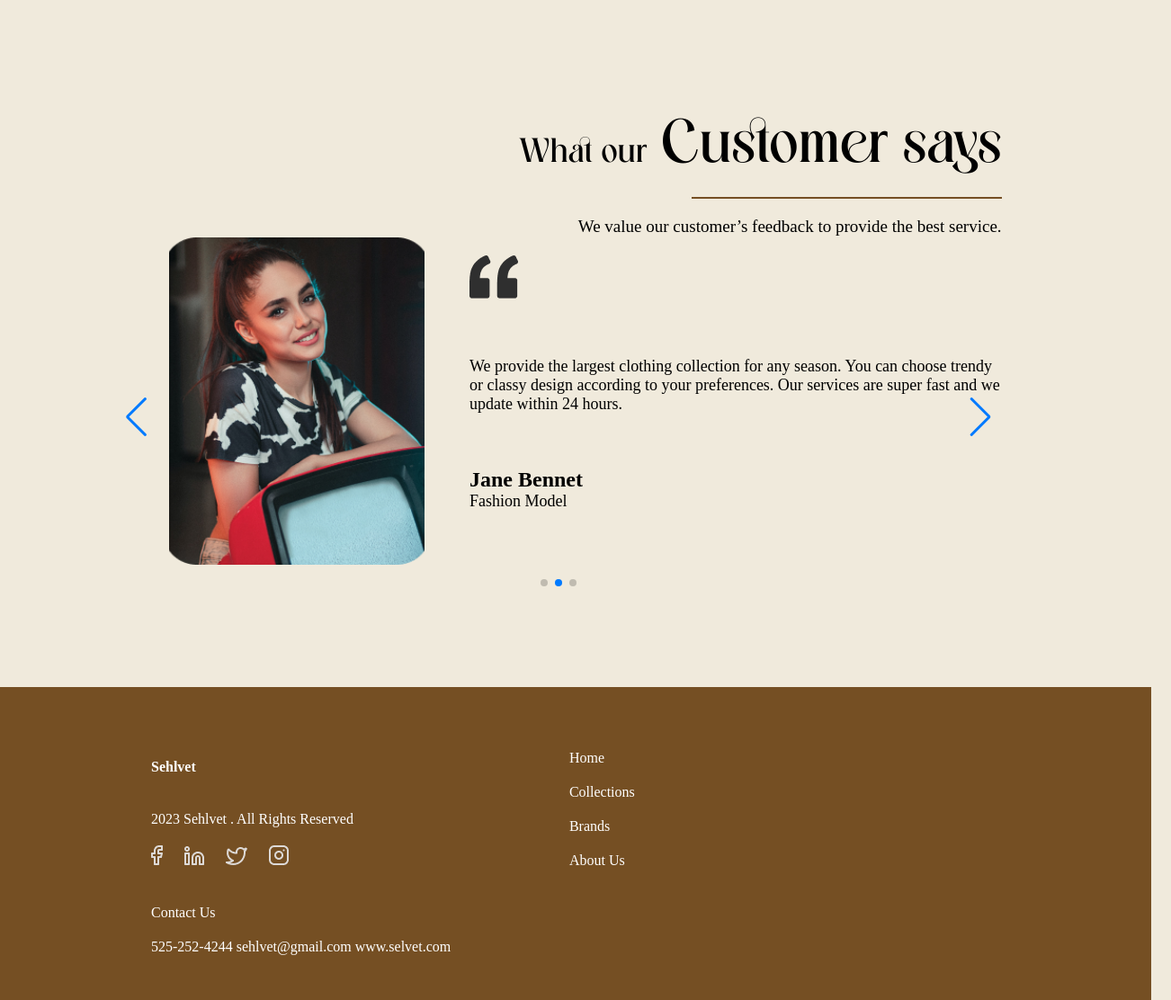
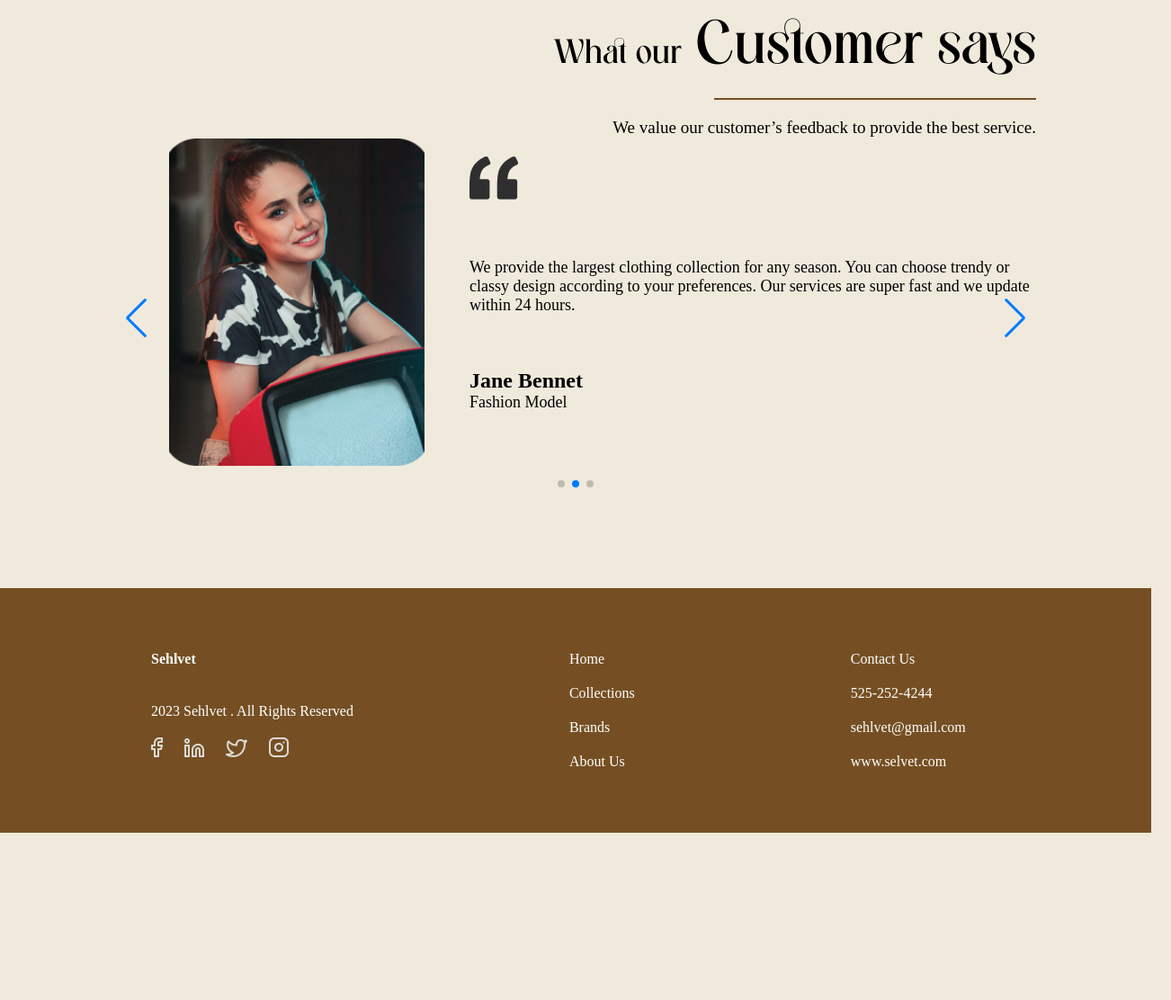
Before and after one commit to mephiiii/sehlvet-term1, a website: page index.html in a window 1280 px wide. Shown: the part 4722-5834 px from the top of the page at 90% size, 1302 px wide, since content can reach past the window. After the commit the page ends 5648 px from the top, so only its background shows below. Drawn offline with Linux system fonts and the light colour scheme.

Commit message:
update style

```diff
--- a/css/style.css
+++ b/css/style.css
@@ -22,8 +22,8 @@ main {
   width: 100%;
 }
 .mainpage {
-  width: 77%;
-  margin: 20px 10%;
+  width: 80%;
+  margin: 20px auto;
 }
 /*----------------style section manu-------------*/
 .menu nav {
@@ -320,6 +320,7 @@ footer .sec2,
 footer .sec3 {
   display: inline-block;
   margin: 0 10%;
+  vertical-align: top;
 }
 .social_links img {
   margin-right: 20px;
--- a/index.html
+++ b/index.html
@@ -308,9 +308,9 @@
       </div>
       <div class="sec3">
         <p>Contact Us</p>
-        <a href="#">525-252-4244</a>
-        <a href="#">sehlvet@gmail.com</a>
-        <a href="#">www.selvet.com</a>
+        <p><a href="#">525-252-4244</a></p>
+        <p><a href="#">sehlvet@gmail.com</a></p>
+        <p><a href="#">www.selvet.com</a></p>
       </div>
     </footer>
     <script src="./swiper/swiper-bundle.min.js"></script>
```
